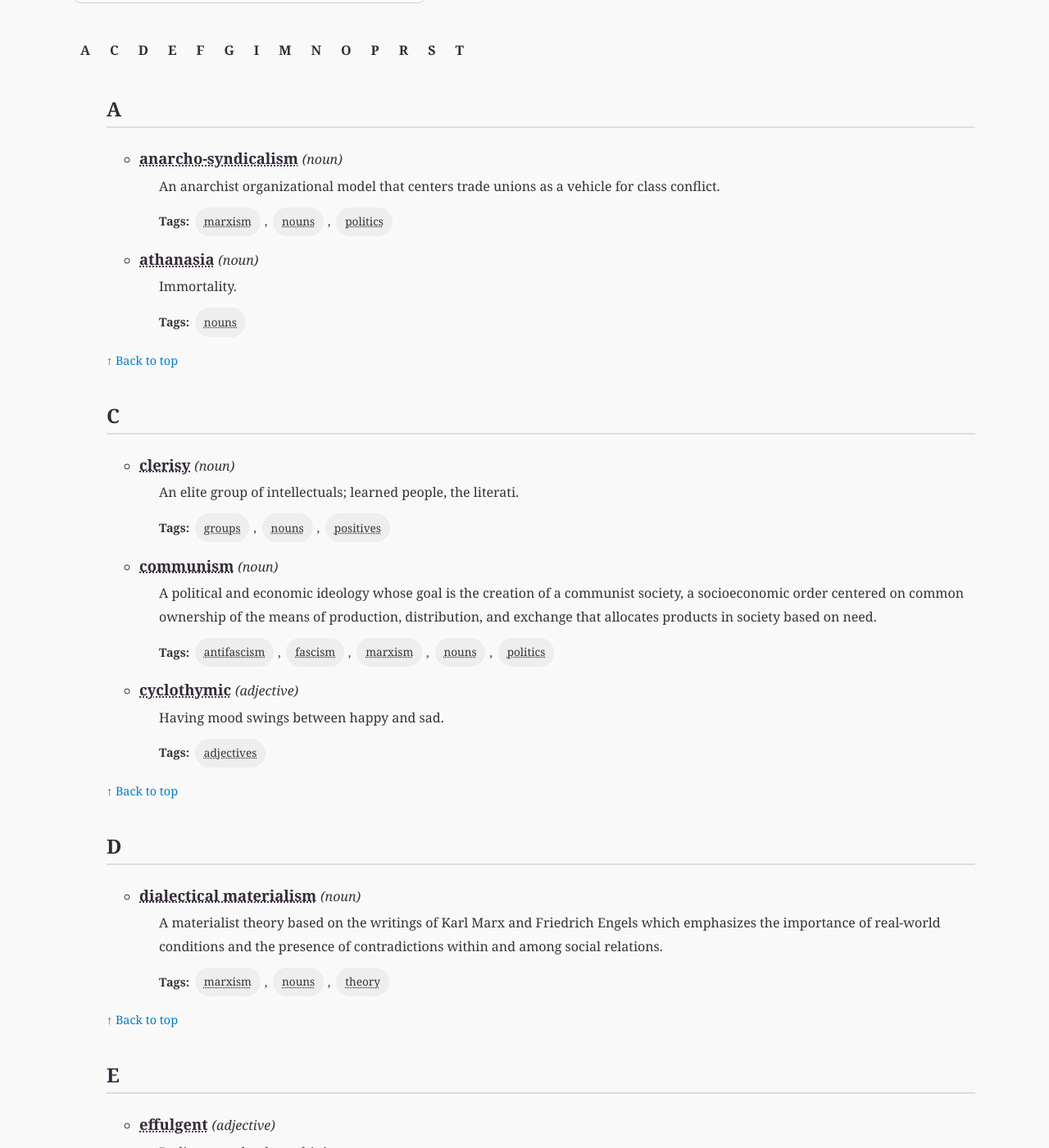
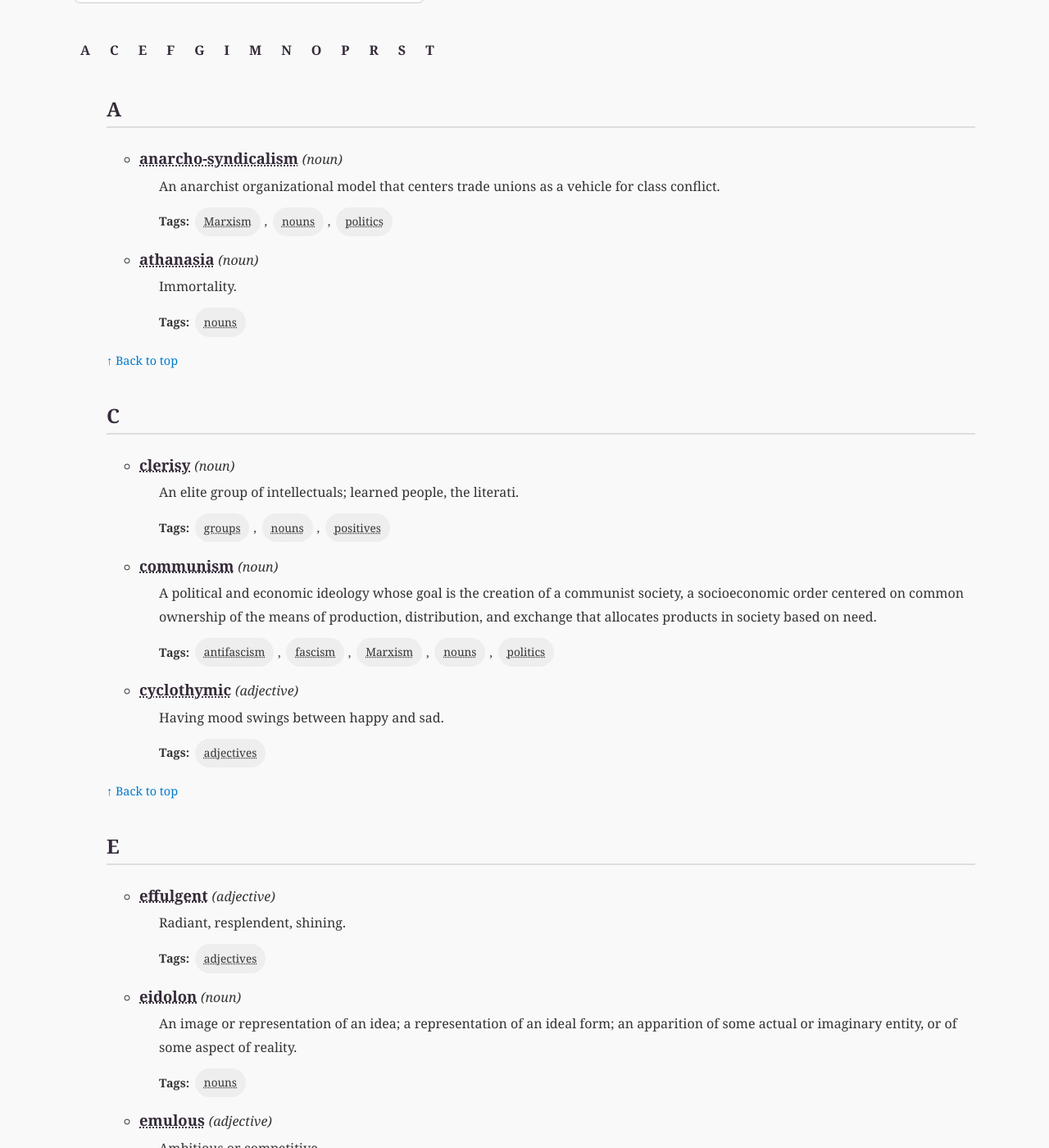
Before and after one commit to zodibell/zodibell.github.io, a Jekyll site: the page built from vocabulary.md, in a window 1280 px wide and 1400 px high, scrolled down 300 px. Shown: the whole window at 82% size. Built offline with Jekyll 4.4.1, drawn with Linux system fonts in a browser that asks for light colours; some web fonts are replaced; some of the changed text lies outside the part shown.

Commit message:
small vocab update

```diff
--- a/_data/vocabulary.yml
+++ b/_data/vocabulary.yml
@@ -190,7 +190,7 @@
   - nouns
   - fascism
   - politics
-  - marxism
+  - Marxism
   - antifascism
 - term: proletariat
   source_preference: wikipedia
@@ -204,7 +204,7 @@
   - nouns
   - groups
   - politics
-  - marxism
+  - Marxism
   - antifascism
 - term: anarcho-syndicalism
   source_preference: wikipedia
@@ -217,7 +217,7 @@
   tags:
   - nouns
   - politics
-  - marxism
+  - Marxism
 - term: inchoate
   source_preference: dictionary
   short_definition: Being in a beginning or early stage; incipient.
@@ -267,7 +267,7 @@
   - nouns
 - term: ostentiferous
   source_preference: dictionary
-  short_definition: null
+  short_definition: That which brings omens, monsters, or strange manifestations.
   part_of_speech: adjective
   etymology: null
   source: FreeDictionaryAPI.com
@@ -282,7 +282,7 @@
   source: FreeDictionaryAPI.com
   url: https://www.thefreedictionary.com/perhorresce
   tags:
-  - nouns
+  - noun
 - term: truckle
   source_preference: dictionary
   short_definition: To be servile or submissive.
@@ -321,14 +321,3 @@
   url: https://www.thefreedictionary.com/rebarbative
   tags:
   - adjectives
-- term: dialectical materialism
-  source_preference: wikipedia
-  short_definition: A materialist theory based on the writings of Karl Marx and Friedrich Engels which emphasizes the importance of real-world conditions and the presence of contradictions within and among social relations.
-  part_of_speech: noun
-  etymology:
-  source: Wikipedia.org
-  url: https://en.wikipedia.org/wiki/Dialectical_materialism
-  tags:
-  - nouns
-  - marxism
-  - theory
```
